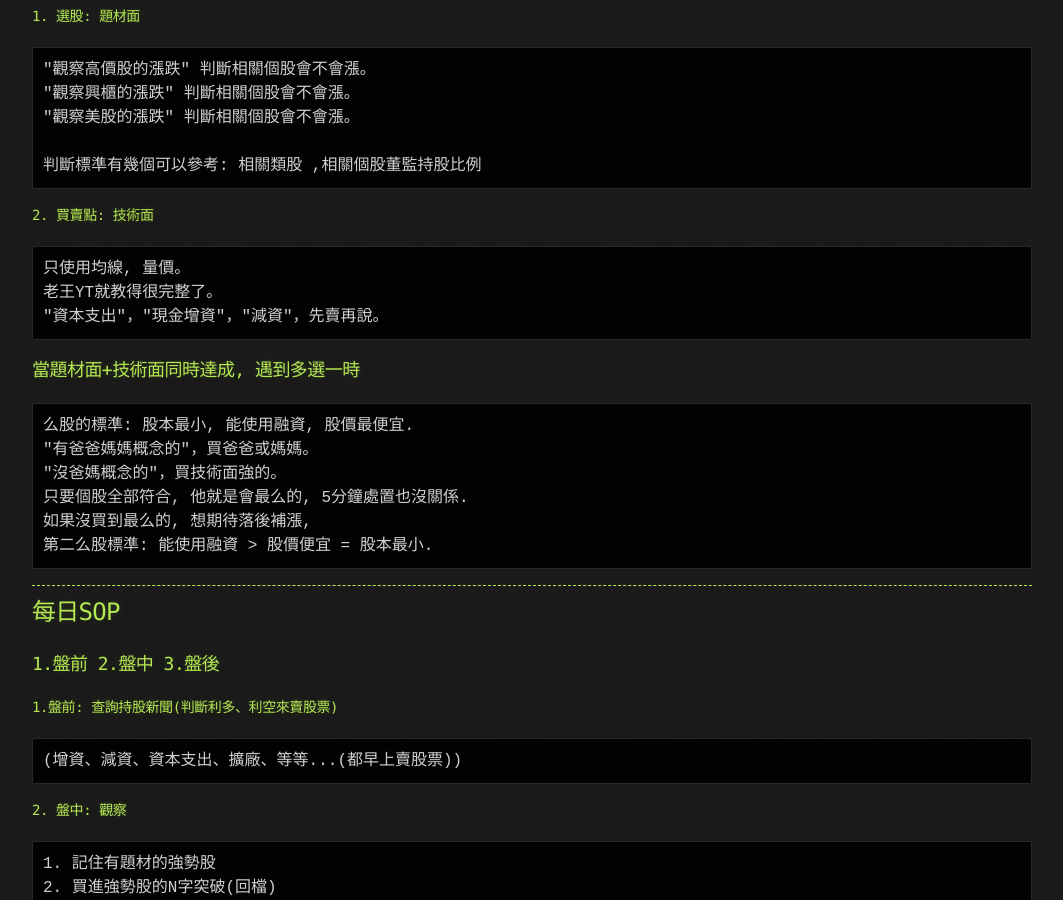
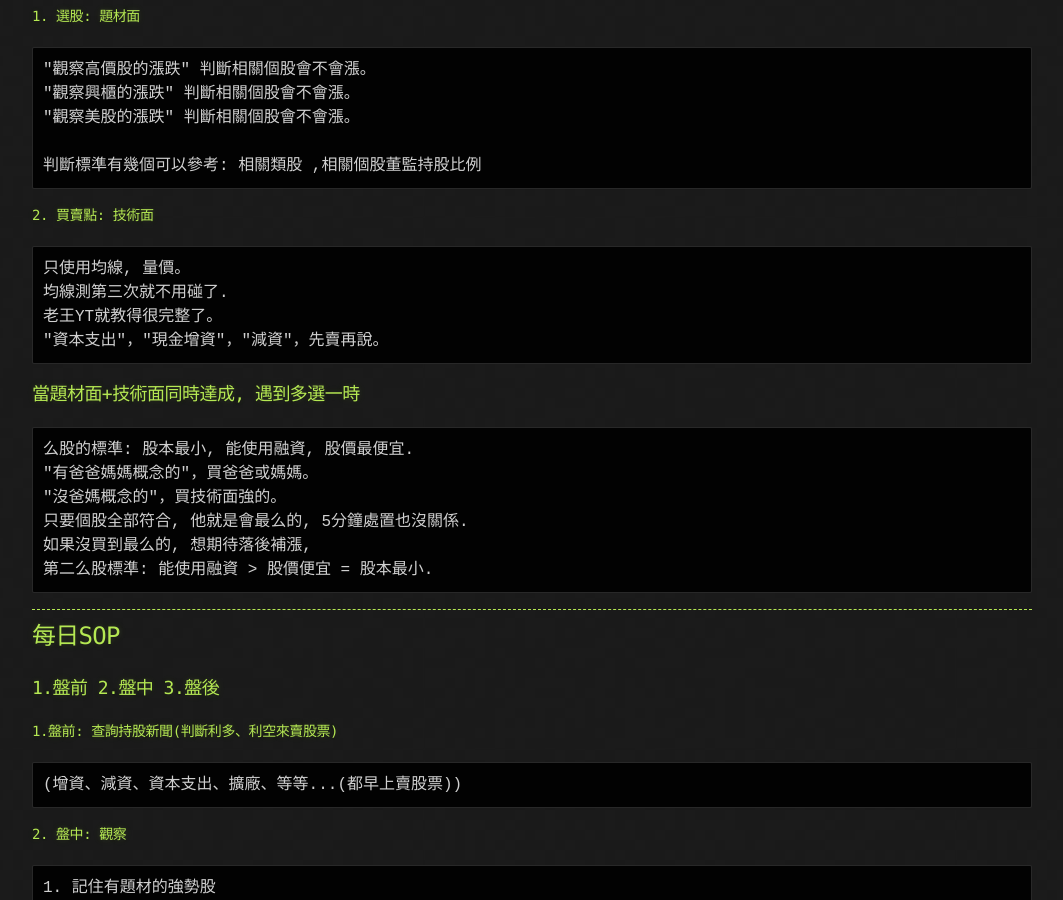
Before and after one commit to lepg5487/Stock_God, a Jekyll site: the page built from experience.md, in a window 1280 px wide and 900 px high, scrolled down 5103 px. Shown: the whole window, without its empty margins (108-1171 px from the left). Built offline with Jekyll 4.4.1, drawn with Linux system fonts in a browser that asks for light colours; our own code applies the rules of GitHub Pages for plain Markdown files.

Commit message:
Update experience.md

````diff
--- a/experience.md
+++ b/experience.md
@@ -229,6 +229,7 @@ IC設計 -> 晶圓代工 ->  IC封測 -> 電腦
 #### 2. 買賣點: 技術面
 ```
 只使用均線, 量價。
+均線測第三次就不用碰了.
 老王YT就教得很完整了。
 "資本支出"，"現金增資"，"減資"，先賣再說。
 ```
````
